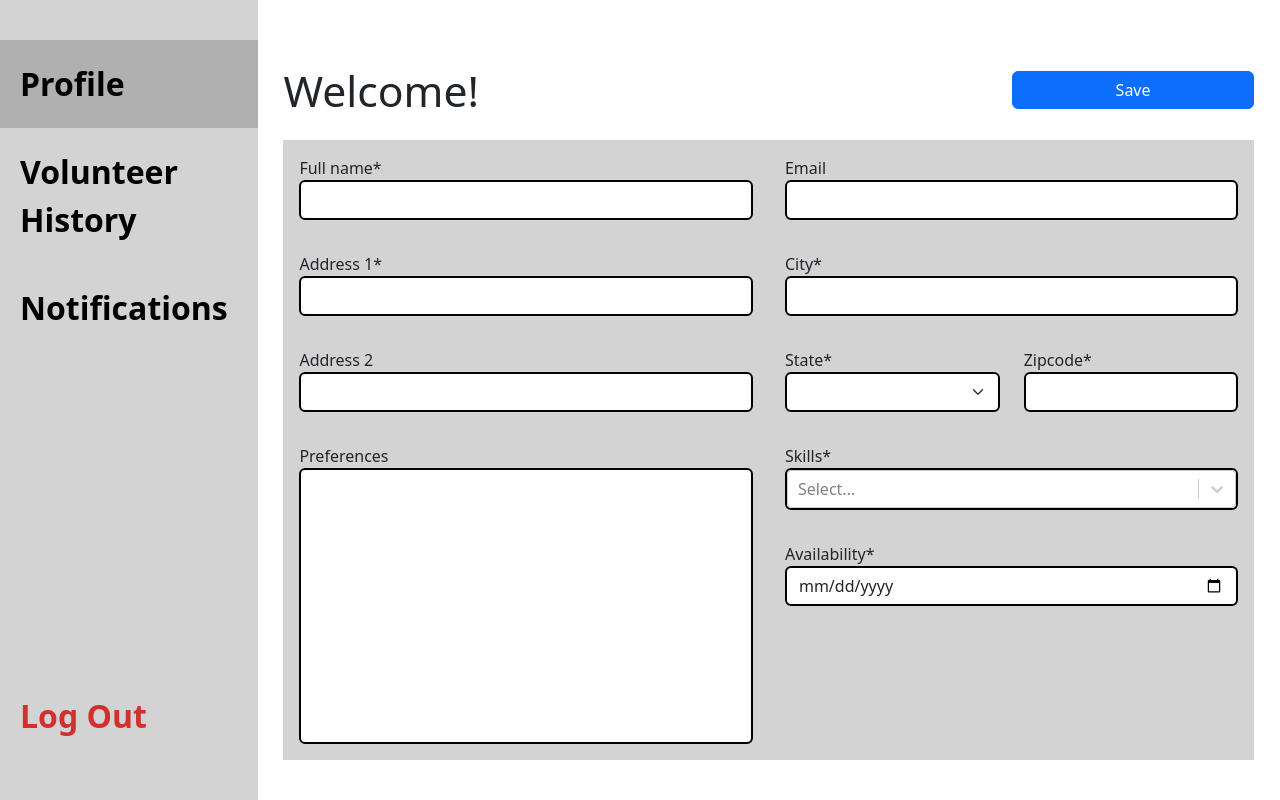
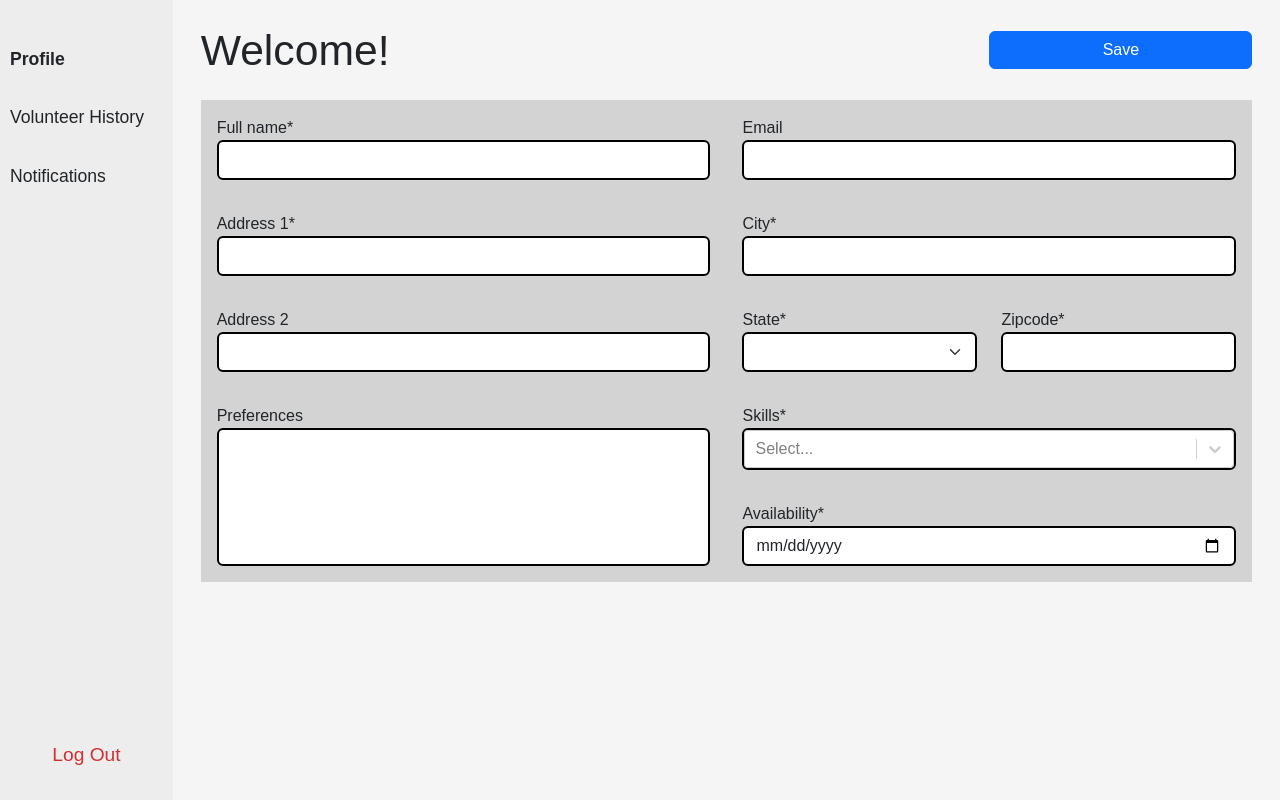
Before and after one commit to dancalvac/COSC4353_Group14, a React (Vite) app in the folder client/: page /volunteerProfile in a window 1280 px wide. Built offline with nearby package versions, Linux system fonts and the light colour scheme.

Commit message:
sidebar consistency fixes

```diff
--- a/client/src/components/VolunteerHistory.css
+++ b/client/src/components/VolunteerHistory.css
@@ -14,47 +14,36 @@
 /* Sidebar Navigation */
 .vh-sidebar {
     width: 200px;
-    background-color: #d3d3d3;
-    padding: 20px 0;
+    background: #ededed;
     display: flex;
     flex-direction: column;
+    justify-content: space-between;
+    padding: 0;
+    gap: 0;
+}
+
+.vh-sidebar-links {
+    margin-top: 30px;
 }
 
 .vh-sidebar-item {
-    padding: 15px 20px;
-    background: none;
-    border: none;
-    text-align: left;
+    padding: 16px 10px;
+    font-size: 1.1rem;
     cursor: pointer;
-    font-size: 25px;
-    color: #333;
-    transition: background-color 0.3s ease;
-}
-
-.vh-sidebar-item:hover {
-    background-color: #c0c0c0;
 }
 
 .vh-sidebar-item.active {
-    background-color: #b0b0b0;
     font-weight: bold;
 }
 
 .vh-logout-button {
-    margin-top: auto;
-    padding: 15px 20px;
-    background-color:hsl(0, 93%, 50%);
-    border: solid black 1px;
-    border-radius: 20px;
-    text-align: left;
+    color: #d32f2f;
+    font-size: 1.2rem;
+    margin: 30px 10px;
     cursor: pointer;
-    font-size: 25px;
-    color: black;
-    transition: background-color 0.3s ease;
-}
-
-.vh-logout-button:hover {
-    background-color: hsl(0, 93%, 40%);
+    background: none;
+    border: none;
+    text-align: center;
 }
 
 /* Main Content Area */
--- a/client/src/components/VolunteerHistory.jsx
+++ b/client/src/components/VolunteerHistory.jsx
@@ -37,18 +37,20 @@ function VolunteerHistory() {
         <div className="vh-volunteer-history">
             {/* Sidebar Navigation */}
             <div className="vh-sidebar">
-                <button className="vh-sidebar-item" onClick={handleProfile}>
-                    Profile
-                </button>
-                <button className="vh-sidebar-item active">
-                    Volunteer History
-                </button>
-                <button className="vh-sidebar-item" onClick={handleNotifications}>
-                    Notifications
-                </button>
-                <button className="vh-logout-button" onClick={handleLogout}>
-                    Log Out
-                </button>
+                <div className="vh-sidebar-links">
+                    <div className="vh-sidebar-item" onClick={handleProfile}>
+                        Profile
+                    </div>
+                    <div className="vh-sidebar-item active">
+                        Volunteer History
+                    </div>
+                    <div className="vh-sidebar-item" onClick={handleNotifications}>
+                        Notifications
+                    </div>
+                </div>
+                <div className="vh-logout-button" onClick={handleLogout}>
+                        Log Out
+                </div>
             </div>
 
             {/* Main Content */}
--- a/client/src/components/VolunteerNoti.css
+++ b/client/src/components/VolunteerNoti.css
@@ -11,50 +11,39 @@
     font-family: Arial, sans-serif;
 }
 
-/* Sidebar Navigation font-size*/
+/* Sidebar Navigation */
 .vn-sidebar {
     width: 200px;
-    background-color: #d3d3d3;
-    padding: 20px 0;
+    background: #ededed;
     display: flex;
     flex-direction: column;
+    justify-content: space-between;
+    padding: 0;
+    gap: 0;
+}
+
+.vn-sidebar-links {
+    margin-top: 30px;
 }
 
 .vn-sidebar-item {
-    padding: 15px 20px;
-    background: none;
-    border: none;
-    text-align: left;
+    padding: 16px 10px;
+    font-size: 1.1rem;
     cursor: pointer;
-    font-size: 25px;
-    color: #333;
-    transition: background-color 0.3s ease;
-}
-
-.vn-sidebar-item:hover {
-    background-color: #c0c0c0;
 }
 
 .vn-sidebar-item.active {
-    background-color: #b0b0b0;
     font-weight: bold;
 }
 
 .vn-logout-button {
-    margin-top: auto;
-    padding: 15px 20px;
-    background-color:hsl(0, 93%, 50%);
-    border: solid black 1px;
-    border-radius: 20px;
-    text-align: left;
+    color: #d32f2f;
+    font-size: 1.2rem;
+    margin: 30px 10px;
     cursor: pointer;
-    font-size: 25px;
-    color: black;
-    transition: background-color 0.3s ease;
-}
-
-.vn-logout-button:hover {
-    background-color: hsl(0, 93%, 40%);
+    background: none;
+    border: none;
+    text-align: center;
 }
 
 /* Main Content Area */
--- a/client/src/components/VolunteerNoti.jsx
+++ b/client/src/components/VolunteerNoti.jsx
@@ -35,20 +35,21 @@ function VolunteerNoti() {
         <div className="vn-volunteer-noti">
             {/* Sidebar Navigation */}
             <div className="vn-sidebar">
-                <button className="vn-sidebar-item" onClick={handleProfile}>
-                    Profile
-                </button>
-                <button className="vn-sidebar-item"  onClick={handleHistory}>
-                    Volunteer History
-                </button>
-                <button className="vn-sidebar-item active">
-                    Notifications
-                </button>
-                <button className="vn-logout-button" onClick={handleLogout}>
-                    Log Out
-                </button>
+                <div className="vn-sidebar-links">
+                    <div className="vn-sidebar-item" onClick={handleProfile}>
+                        Profile
+                    </div>
+                    <div className="vn-sidebar-item" onClick={handleHistory}>
+                        Volunteer History
+                    </div>
+                    <div className="vn-sidebar-item active">
+                        Notifications
+                    </div>
+                </div>
+                <div className="vn-logout-button" onClick={handleLogout}>
+                        Log Out
+                </div>
             </div>
-
             {/* Main Content */}
             <div className="vn-main-content">
                 <h1 className="vn-noti-title">Your Notifications</h1>
--- a/client/src/components/VolunteerProfile.css
+++ b/client/src/components/VolunteerProfile.css
@@ -24,36 +24,45 @@
     background-color: #d3d3d3;
 }
 
-.side-bar-navigation-buttons {
-    background-color: #d3d3d3;
-    border: none;
-    text-align: start;
+.vp-volunteer-profile {
+    display: flex;
+    min-height: 100vh;
+    background-color: #f5f5f5;
+    font-family: Arial, sans-serif;
 }
 
-.side-bar-navigation-buttons:hover {
-    background-color: #c0c0c0;
+.vp-sidebar {
+    width: 200px;
+    background: #ededed;
+    display: flex;
+    flex-direction: column;
+    justify-content: space-between;
+    padding: 0;
+    gap: 0;
 }
 
-.side-bar-navigation-buttons.active {
-    background-color: #b0b0b0;
+.vp-sidebar-links {
+    margin-top: 30px;
+}
+
+.vp-sidebar-item {
+    padding: 16px 10px;
+    font-size: 1.1rem;
+    cursor: pointer;
+}
+
+.vp-sidebar-item.active {
     font-weight: bold;
 }
 
-.side-bar-navigation-button-text {
-    margin: 20px;
-    font-size: xx-large;
-    font-weight: bold;
-}
-
-.log-out-button-text {
+.vp-logout-button {
     color: #d32f2f;
-    margin: 20px;
-    font-size: xx-large;
-    font-weight: bold;
-}
-
-.side-bar {
-    background-color: #d3d3d3;
+    font-size: 1.2rem;
+    margin: 30px 10px;
+    cursor: pointer;
+    background: none;
+    border: none;
+    text-align: center;
 }
 
 .welcome-text {
--- a/client/src/components/VolunteerProfile.jsx
+++ b/client/src/components/VolunteerProfile.jsx
@@ -64,23 +64,22 @@ function VolunteerProfile(){
     }, []);
 
     return (
-        <div className="d-flex justify-content-start align-items-center vh-100 background-color-profile"> {/*White background*/}
-            <div className="side-bar d-flex justify-content-center vh-100 align-items-center"> {/*Gray side bar*/}
-                <div className="invisible-box-in-side-bar d-flex flex-column justify-content-between"> {/*Invis box*/}
-                    <div className="d-flex flex-column w-100 overflow-hidden"> {/*Navigation buttons*/}
-                        <button type="button" className="side-bar-navigation-buttons active" onClick={navigateToProfile}>
-                            <div className="side-bar-navigation-button-text">Profile</div>
-                        </button>
-                        <button type="button" className="side-bar-navigation-buttons" onClick={navigateToVolunteerHistory}>
-                            <div className="side-bar-navigation-button-text">Volunteer History</div>
-                        </button>
-                        <button type="button" className="side-bar-navigation-buttons" onClick={navigateToNotifications}>
-                            <div className="side-bar-navigation-button-text">Notifications</div>
-                        </button>
+        <div className="vp-volunteer-profile">
+            {/* Sidebar Navigation */}
+            <div className="vp-sidebar">
+                <div className="vp-sidebar-links">
+                    <div className="vp-sidebar-item active" onClick={navigateToProfile}>
+                        Profile
                     </div>
-                    <button type="button" className="side-bar-navigation-buttons overflow-hidden" onClick={logOut}> {/*Log out button*/}
-                        <div className="log-out-button-text">Log Out</div>
-                    </button>
+                    <div className="vp-sidebar-item" onClick={navigateToVolunteerHistory}>
+                        Volunteer History
+                    </div>
+                    <div className="vp-sidebar-item" onClick={navigateToNotifications}>
+                        Notifications
+                    </div>
+                </div>
+                <div className="vp-logout-button" onClick={logOut}>
+                    Log Out
                 </div>
             </div>
             <div className="d-flex w-100 h-100 justify-content-center align-items-center"> {/*The rest of the page*/}
```
